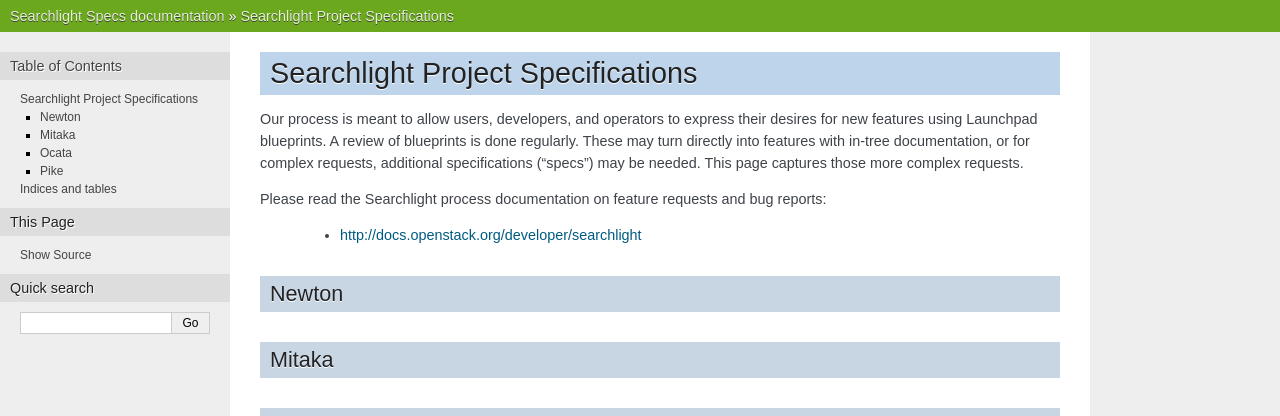
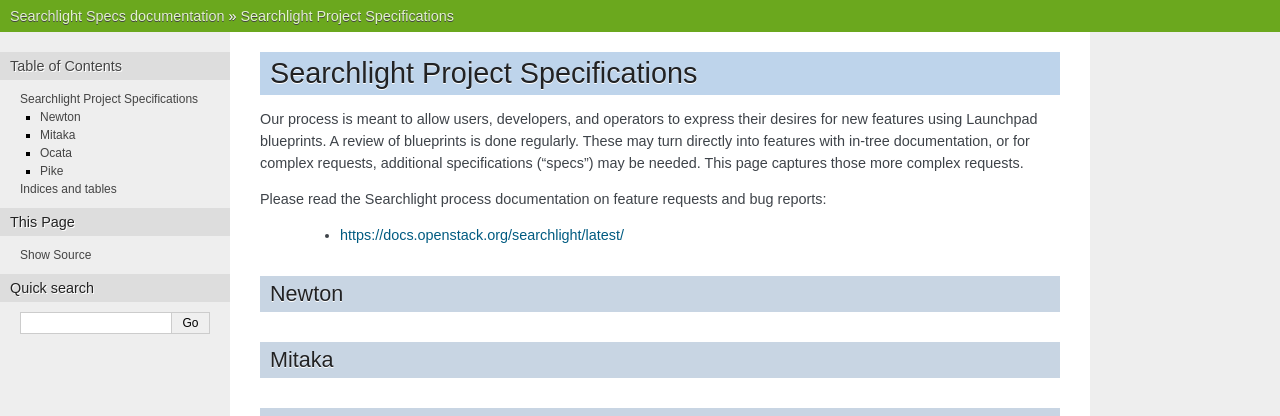
Before and after one commit to openstack-archive/searchlight-specs, a Sphinx documentation site: the page built from doc/source/index.rst, in a window 1280 px wide. Shown: the top 416 px of the page. Built offline with Sphinx 7.4.7, drawn with Linux system fonts in a browser that asks for light colours; part of the change alters nothing that is shown.

Commit message:
Update offical searchlight webpage
Change-Id: I1fcb252cf8c3e0ca1f6439ff425d1475342b9c02

```diff
--- a/doc/source/index.rst
+++ b/doc/source/index.rst
@@ -13,7 +13,7 @@ in-tree documentation, or for complex requests, additional specifications
 Please read the Searchlight process documentation on feature requests and
 bug reports:
 
- * http://docs.openstack.org/developer/searchlight
+ * https://docs.openstack.org/searchlight/latest/
 
 Newton
 ======
```
